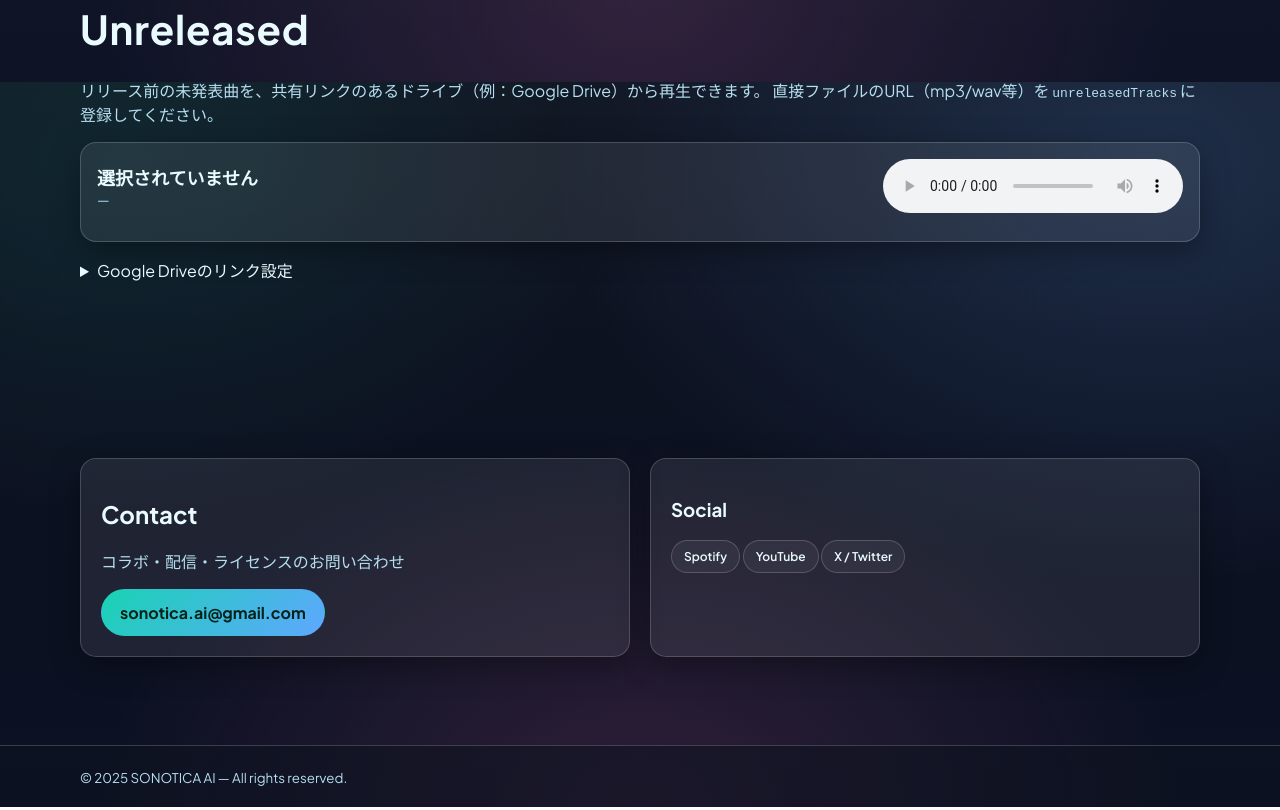
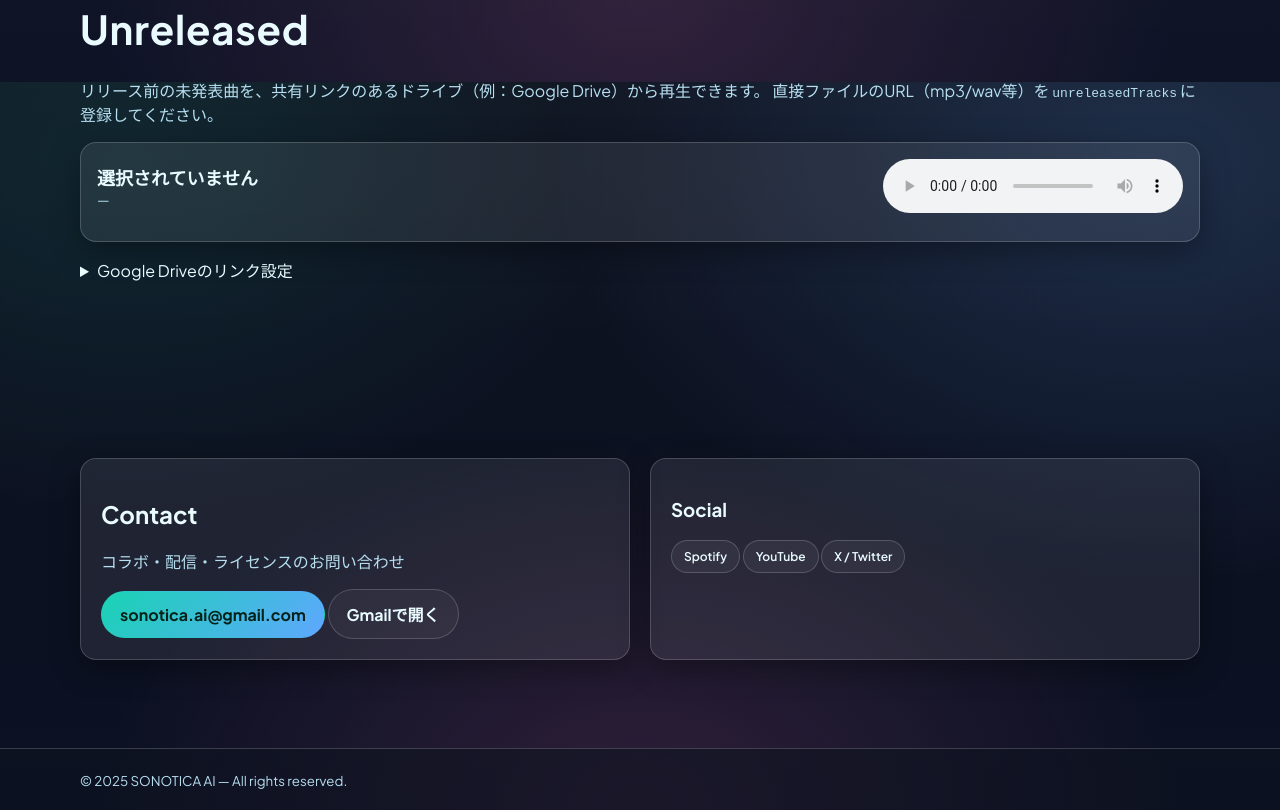
Before and after one commit to Tok9322/sonoticaai-lp, a plain HTML site: page index.html in a window 1280 px wide. Shown: the part 3918-4728 px from the top of the page. Drawn offline with Linux system fonts and the light colour scheme.

Commit message:
feat: add Gmail open button to contact section

```diff
--- a/index.html
+++ b/index.html
@@ -332,6 +332,7 @@
             <h2>Contact</h2>
             <p class="muted">コラボ・配信・ライセンスのお問い合わせ</p>
             <a class="btn primary" href="mailto:sonotica.ai@gmail.com">sonotica.ai@gmail.com</a>
+            <a class="btn ghost" href="https://mail.google.com/mail/?view=cm&to=sonotica.ai@gmail.com&su=Inquiry%20from%20SONOTICA%20AI" target="_blank" rel="noopener">Gmailで開く</a>
           </div>
           <div class="card glass">
             <h3>Social</h3>
```
